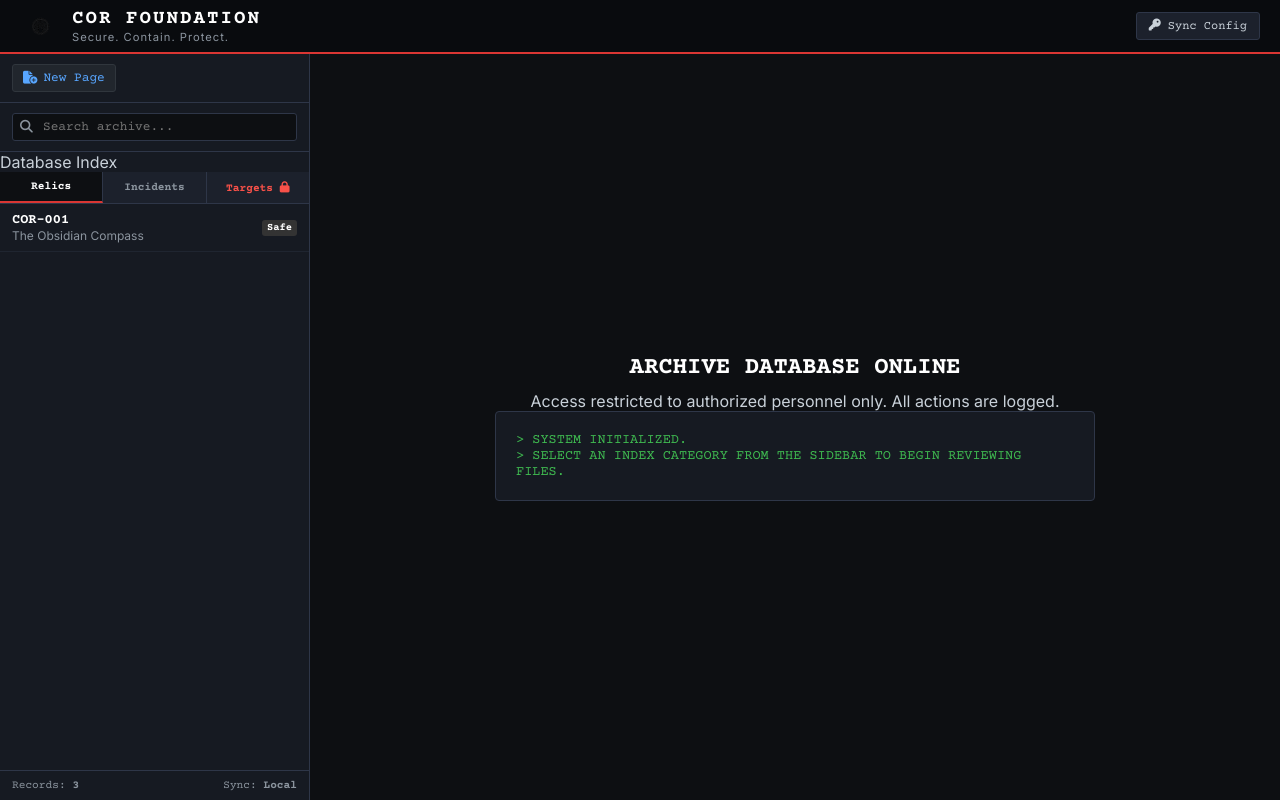
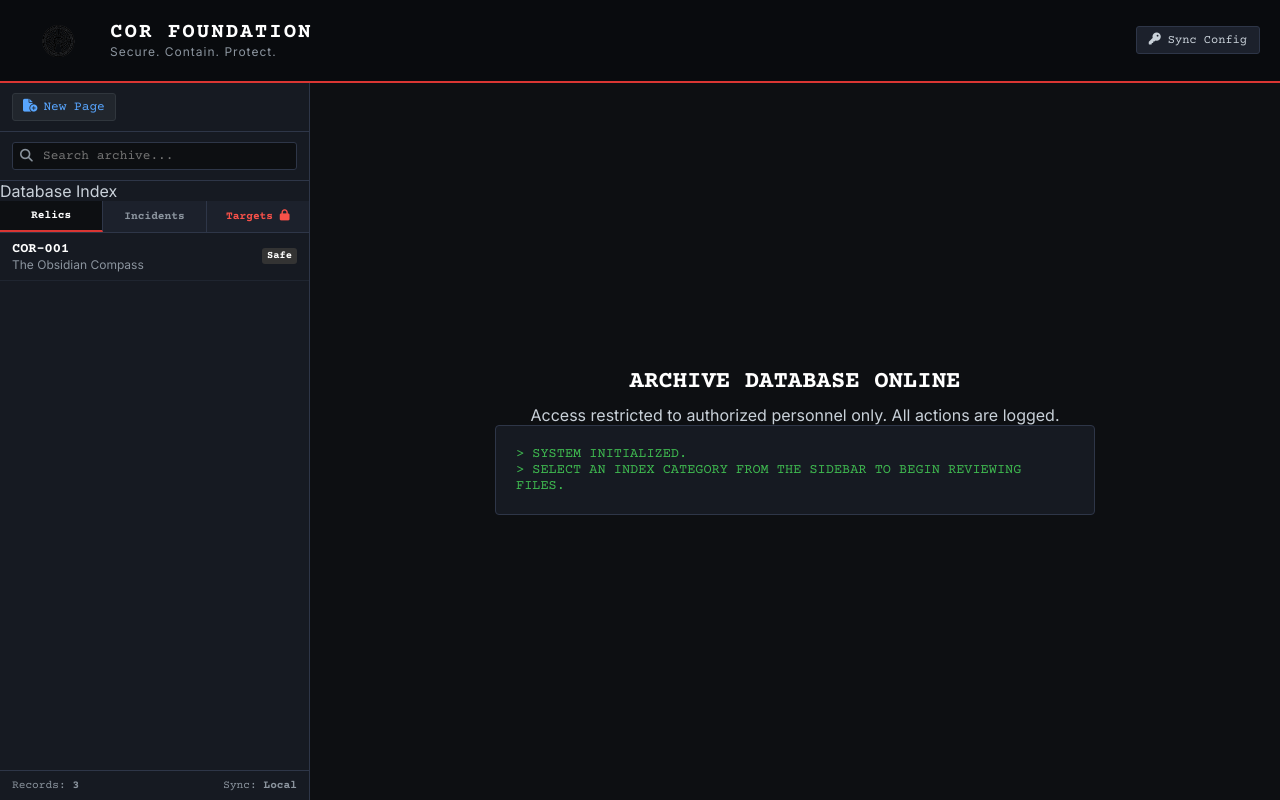
Before and after one commit to drumplex/drumplex.github.io, a plain HTML site: page index.html in a window 1280 px wide. Drawn offline with nearby package versions, Linux system fonts and the light colour scheme.

Commit message:
Update style.css

```diff
--- a/style.css
+++ b/style.css
@@ -31,7 +31,7 @@ body {
     background: #090b0e;
     color: #fff;
     border-bottom: 2px solid var(--accent-red);
-    padding: 8px 20px;
+    padding: 10px 20px;
 }
 
 .header-content {
@@ -43,25 +43,25 @@ body {
 .logo-title-area {
     display: flex;
     align-items: center;
-    gap: 12px;
+    gap: 15px;
 }
 
 #site-logo {
-    max-height: 40px;
-    max-width: 40px;
+    max-height: 75px;
+    max-width: 75px;
     object-fit: contain;
     border-radius: 4px;
 }
 
 .site-title-text h1 {
     font-family: var(--font-mono);
-    font-size: 1.2rem;
+    font-size: 1.3rem;
     letter-spacing: 2px;
     color: #fff;
 }
 
 .site-title-text p {
-    font-size: 0.7rem;
+    font-size: 0.75rem;
     color: var(--text-muted);
     letter-spacing: 1px;
 }
```
